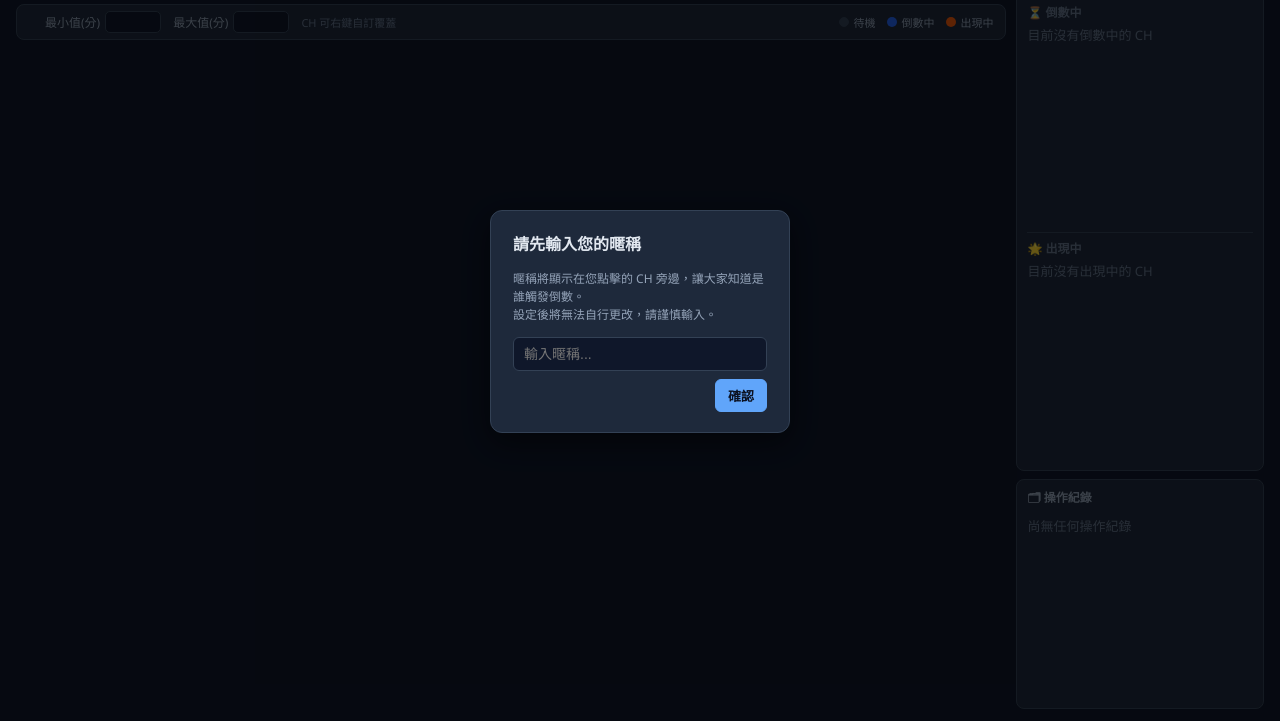
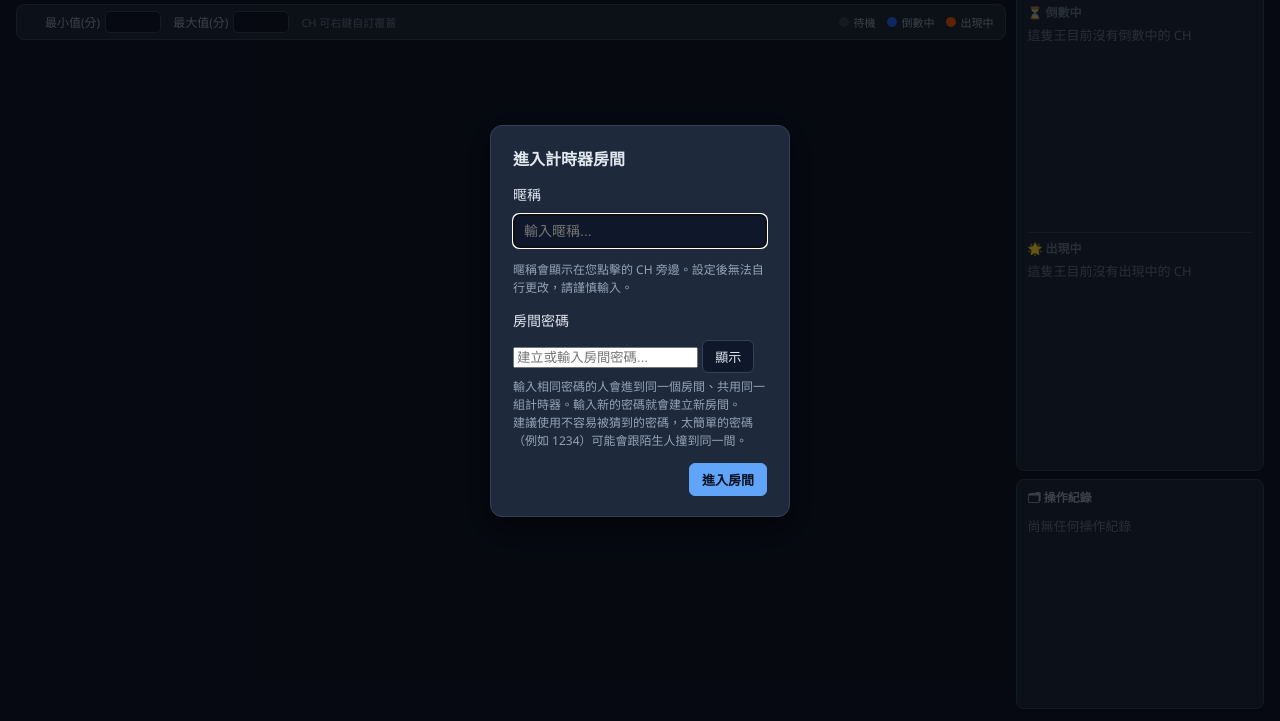
Before and after one commit to kuan-ke/Time-Board, a website: page public/index.html in a window 1280 px wide. Shown: the part 79-800 px from the top of the page. Drawn offline with nearby package versions, Linux system fonts and the light colour scheme; no server answers.

Commit message:
Update index.html

```diff
--- a/public/index.html
+++ b/public/index.html
@@ -19,6 +19,8 @@
     </div>
     <div class="top-bar-right">
       <button id="pipBtn" class="admin-btn" title="開啟子母畫面（浮動在最上層的小視窗）">📺 子母畫面</button>
+      <span id="roomDisplay" class="room-badge hidden" title="點一下顯示 / 隱藏房間密碼">🔐 房間：<span id="roomPasswordText">••••</span></span>
+      <button id="switchRoomBtn" class="admin-btn hidden" title="離開目前房間，輸入其他房間密碼">換房間</button>
       <span id="myNicknameDisplay" class="my-nickname"></span>
       <button id="adminEditSelfBtn" class="admin-btn hidden" title="管理者：修改自己的暱稱">✎</button>
       <div id="connStatus" class="conn-status">連線中...</div>
@@ -98,13 +100,23 @@
 
 <!-- 暱稱設定：強制彈窗，未設定前無法操作 -->
 <div id="nicknameOverlay" class="modal-overlay">
-  <div class="modal">
-    <h3>請先輸入您的暱稱</h3>
-    <p class="modal-note">暱稱將顯示在您點擊的 CH 旁邊，讓大家知道是誰觸發倒數。<br />設定後將無法自行更改，請謹慎輸入。</p>
-    <input type="text" id="nicknameInput" maxlength="20" placeholder="輸入暱稱..." />
+  <div class="modal join-modal">
+    <h3>進入計時器房間</h3>
+
+    <label class="join-label" for="nicknameInput">暱稱</label>
+    <input type="text" id="nicknameInput" maxlength="20" placeholder="輸入暱稱..." autocomplete="off" />
+    <p class="modal-note join-hint" id="nicknameHint">暱稱會顯示在您點擊的 CH 旁邊。設定後無法自行更改，請謹慎輸入。</p>
+
+    <label class="join-label" for="roomPasswordInput">房間密碼</label>
+    <div class="password-row">
+      <input type="password" id="roomPasswordInput" maxlength="50" placeholder="建立或輸入房間密碼..." autocomplete="off" />
+      <button type="button" id="togglePasswordBtn" class="btn-secondary password-toggle" title="顯示 / 隱藏密碼">顯示</button>
+    </div>
+    <p class="modal-note join-hint">輸入相同密碼的人會進到同一個房間、共用同一組計時器。輸入新的密碼就會建立新房間。<br />建議使用不容易被猜到的密碼，太簡單的密碼（例如 1234）可能會跟陌生人撞到同一間。</p>
+
     <div id="nicknameError" class="nickname-error hidden"></div>
     <div class="modal-buttons">
-      <button id="nicknameSubmitBtn" class="btn-primary">確認</button>
+      <button id="nicknameSubmitBtn" class="btn-primary">進入房間</button>
     </div>
   </div>
 </div>
```
